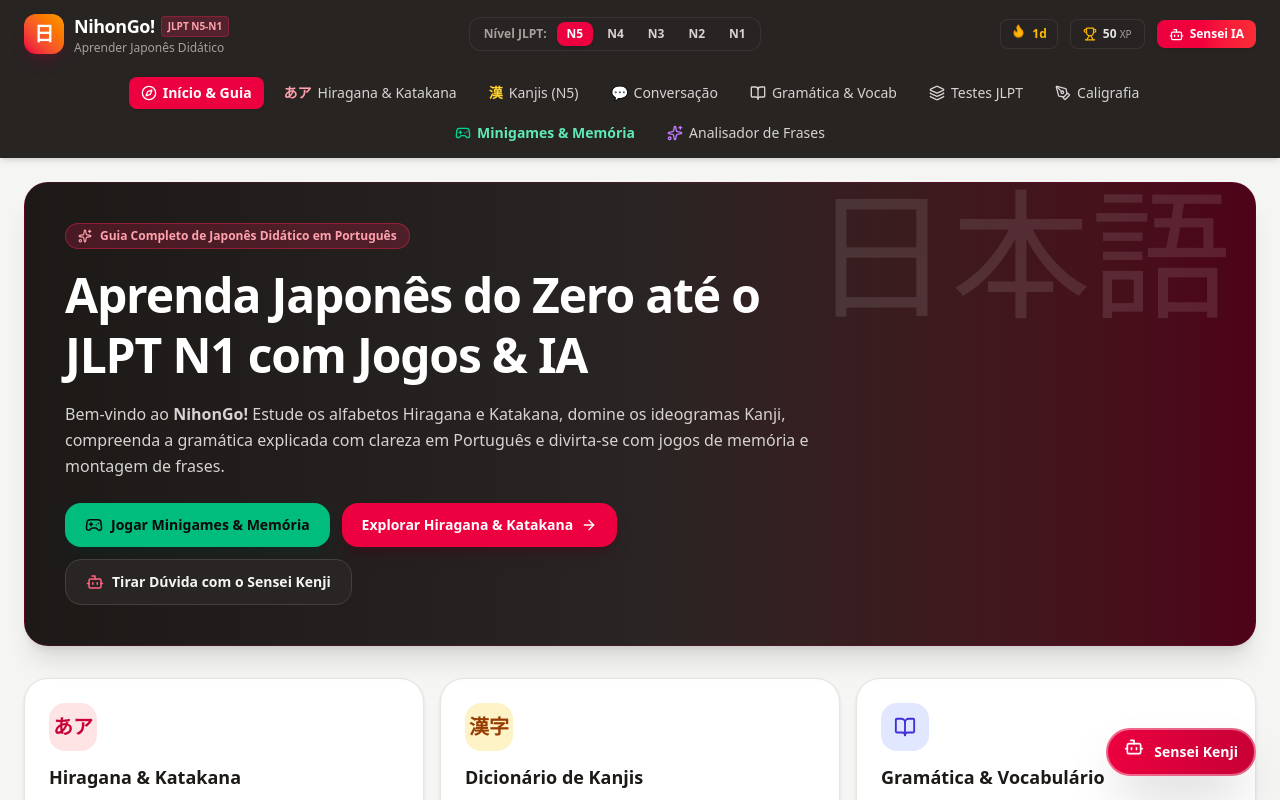
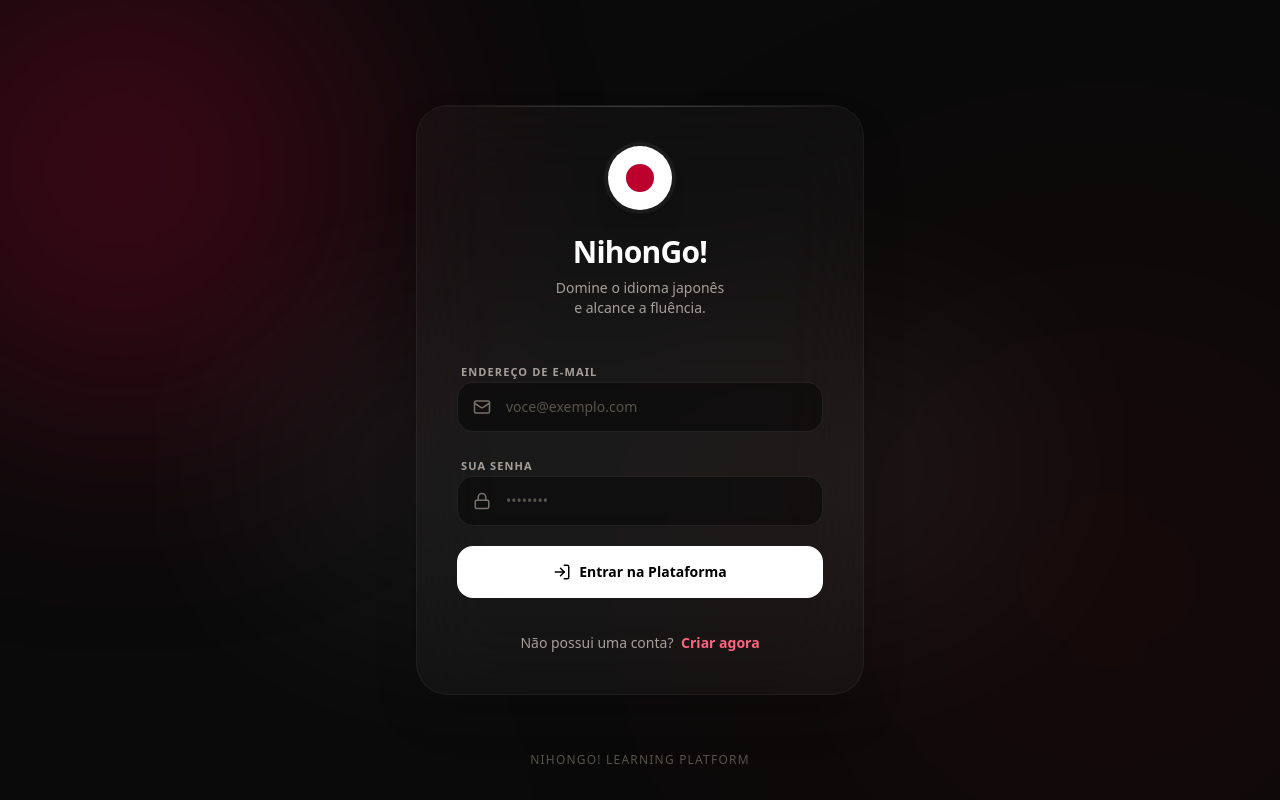
Before and after one commit to nordicr1/NihonGo-App, a React (Vite) app: page / in a window 1280 px wide. Shown: the top 800 px of the page. Built offline with nearby package versions, Linux system fonts and the light colour scheme; no server answers.

Commit message:
feat: implementar sistema de login com Firebase Auth e interface premium

```diff
--- a/package.json
+++ b/package.json
@@ -19,6 +19,7 @@
     "canvas-confetti": "^1.9.4",
     "dotenv": "^17.2.3",
     "express": "^4.21.2",
+    "firebase": "^12.18.0",
     "lucide-react": "^0.546.0",
     "motion": "^12.23.24",
     "react": "^19.0.1",
@@ -26,13 +27,13 @@
     "vite": "^6.2.3"
   },
   "devDependencies": {
+    "@types/express": "^4.17.21",
     "@types/node": "^22.14.0",
     "autoprefixer": "^10.4.21",
     "esbuild": "^0.25.0",
     "tailwindcss": "^4.1.14",
     "tsx": "^4.21.0",
     "typescript": "~5.8.2",
-    "vite": "^6.2.3",
-    "@types/express": "^4.17.21"
+    "vite": "^6.2.3"
   }
 }
--- a/src/App.tsx
+++ b/src/App.tsx
@@ -1,4 +1,9 @@
 import React, { useState, useEffect } from 'react';
+import { auth } from './config/firebase';
+import { onAuthStateChanged } from 'firebase/auth';
+import { LoginScreen } from './components/LoginScreen';
+import { Loader2 } from 'lucide-react';
+
 import { JLPTLevel, UserStats } from './types';
 import { loadUserStats, saveUserStats, calculateLevel } from './utils/storage';
 import { Header } from './components/Header';
@@ -16,6 +21,29 @@ import { ConversationHub } from './components/ConversationHub';
 import { Sparkles, Bot, Zap } from 'lucide-react';
 
 export default function App() {
+  const [user, setUser] = useState<any>(null);
+  const [loadingAuth, setLoadingAuth] = useState(true);
+
+  useEffect(() => {
+    const unsubscribe = onAuthStateChanged(auth, (currentUser) => {
+      setUser(currentUser);
+      setLoadingAuth(false);
+    });
+    return () => unsubscribe();
+  }, []);
+
+  if (loadingAuth) {
+    return (
+      <div className="min-h-screen bg-stone-900 flex items-center justify-center">
+        <Loader2 size={48} className="text-rose-500 animate-spin" />
+      </div>
+    );
+  }
+
+  if (!user) {
+    return <LoginScreen />;
+  }
+
   const [currentTab, setCurrentTab] = useState<
     'hub' | 'kana' | 'kanji' | 'grammar' | 'tests' | 'games' | 'analyzer' | 'sensei' | 'drawing' | 'conversation'
   >('hub');
--- /dev/null
+++ b/src/components/LoginScreen.tsx
@@ -0,0 +1,157 @@
+import React, { useState } from 'react';
+import { auth } from '../config/firebase';
+import { signInWithEmailAndPassword, createUserWithEmailAndPassword } from 'firebase/auth';
+import { Mail, Lock, Loader2, LogIn, UserPlus } from 'lucide-react';
+
+export function LoginScreen() {
+  const [isLogin, setIsLogin] = useState(true);
+  const [email, setEmail] = useState('');
+  const [password, setPassword] = useState('');
+
+  const [error, setError] = useState<string | null>(null);
+  const [loading, setLoading] = useState(false);
+
+  const handleSubmit = async (e: React.FormEvent) => {
+    e.preventDefault();
+    setError(null);
+    setLoading(true);
+
+    try {
+      if (isLogin) {
+        await signInWithEmailAndPassword(auth, email, password);
+      } else {
+        await createUserWithEmailAndPassword(auth, email, password);
+      }
+    } catch (err: any) {
+      console.error(err);
+      if (err.code === 'auth/invalid-credential' || err.code === 'auth/user-not-found' || err.code === 'auth/wrong-password') {
+        setError('Email ou senha incorretos.');
+      } else if (err.code === 'auth/email-already-in-use') {
+        setError('Este email já está em uso.');
+      } else if (err.code === 'auth/weak-password') {
+        setError('A senha deve ter pelo menos 6 caracteres.');
+      } else if (err.code === 'auth/invalid-email') {
+        setError('Formato de email inválido.');
+      } else {
+        setError('Ocorreu um erro ao conectar. Tente novamente.');
+      }
+    } finally {
+      setLoading(false);
+    }
+  };
+
+  return (
+    <div className="min-h-screen bg-[#0a0a0a] flex items-center justify-center p-4 relative overflow-hidden font-sans">
+
+      {/* Modern Blurred Background Elements */}
+      <div className="absolute top-[-10%] left-[-10%] w-[500px] h-[500px] bg-rose-600/20 rounded-full blur-[120px] pointer-events-none" />
+      <div className="absolute bottom-[-10%] right-[-10%] w-[600px] h-[600px] bg-red-800/10 rounded-full blur-[150px] pointer-events-none" />
+      <div className="absolute top-[40%] left-[50%] translate-x-[-50%] w-[800px] h-[300px] bg-white/5 rounded-full blur-[100px] pointer-events-none" />
+
+      {/* Main Card */}
+      <div className="w-full max-w-md bg-white/[0.03] backdrop-blur-2xl border border-white/[0.05] rounded-[2rem] shadow-2xl relative z-10 overflow-hidden">
+
+        {/* Top Highlight line */}
+        <div className="absolute top-0 left-0 right-0 h-[1px] bg-gradient-to-r from-transparent via-white/20 to-transparent" />
+
+        <div className="p-10">
+          {/* Header Section */}
+          <div className="flex flex-col items-center mb-10">
+            {/* Japanese Flag Icon */}
+            <div className="w-16 h-16 bg-white rounded-full flex items-center justify-center mb-6 shadow-xl border border-white/10 ring-4 ring-white/5">
+              <div className="w-7 h-7 bg-[#BC002D] rounded-full" />
+            </div>
+
+            <h1 className="text-3xl font-black text-white tracking-tight mb-2">NihonGo!</h1>
+            <p className="text-stone-400 text-sm font-medium text-center">
+              Domine o idioma japonês<br/>e alcance a fluência.
+            </p>
+          </div>
+
+          {/* Form */}
+          <form onSubmit={handleSubmit} className="space-y-5">
+
+            <div className="space-y-2">
+              <label className="text-[11px] font-bold text-stone-400 uppercase tracking-widest pl-1">Endereço de E-mail</label>
+              <div className="relative group">
+                <div className="absolute inset-y-0 left-0 pl-4 flex items-center pointer-events-none">
+                  <Mail size={18} className="text-stone-500 group-focus-within:text-rose-400 transition-colors" />
+                </div>
+                <input
+                  type="email"
+                  required
+                  value={email}
+                  onChange={(e) => setEmail(e.target.value)}
+                  className="w-full bg-black/40 border border-white/[0.08] text-white rounded-2xl py-3.5 pl-12 pr-4 focus:outline-none focus:ring-1 focus:ring-rose-500/50 focus:border-rose-500/50 transition-all placeholder:text-stone-600 font-medium text-sm"
+                  placeholder="voce@exemplo.com"
+                />
+              </div>
+            </div>
+
+            <div className="space-y-2">
+              <label className="text-[11px] font-bold text-stone-400 uppercase tracking-widest pl-1">Sua Senha</label>
+              <div className="relative group">
+                <div className="absolute inset-y-0 left-0 pl-4 flex items-center pointer-events-none">
+                  <Lock size={18} className="text-stone-500 group-focus-within:text-rose-400 transition-colors" />
+                </div>
+                <input
+                  type="password"
+                  required
+                  value={password}
+                  onChange={(e) => setPassword(e.target.value)}
+                  className="w-full bg-black/40 border border-white/[0.08] text-white rounded-2xl py-3.5 pl-12 pr-4 focus:outline-none focus:ring-1 focus:ring-rose-500/50 focus:border-rose-500/50 transition-all placeholder:text-stone-600 font-medium text-sm"
+                  placeholder="••••••••"
+                />
+              </div>
+            </div>
+
+            {error && (
+              <div className="p-3.5 rounded-xl bg-red-500/10 border border-red-500/20 text-red-400 text-xs font-semibold animate-fadeIn flex items-center justify-center text-center">
+                {error}
+              </div>
+            )}
+
+            <button
+              type="submit"
+              disabled={loading}
+              className="w-full mt-4 bg-white hover:bg-stone-200 text-black font-bold py-4 px-4 rounded-2xl transition-all flex items-center justify-center gap-2 disabled:opacity-70 disabled:cursor-not-allowed active:scale-[0.98] text-sm"
+            >
+              {loading ? (
+                <Loader2 size={18} className="animate-spin text-stone-500" />
+              ) : (
+                <>
+                  {isLogin ? <LogIn size={18} /> : <UserPlus size={18} />}
+                  <span>{isLogin ? 'Entrar na Plataforma' : 'Criar minha Conta'}</span>
+                </>
+              )}
+            </button>
+          </form>
+
+          {/* Toggle Login/Signup */}
+          <div className="mt-8 text-center">
+            <button
+              type="button"
+              onClick={() => {
+                setIsLogin(!isLogin);
+                setError(null);
+              }}
+              className="text-sm text-stone-400 font-medium hover:text-white transition-colors"
+            >
+              {isLogin ? (
+                <>Não possui uma conta? <span className="text-rose-400 font-bold ml-1">Criar agora</span></>
+              ) : (
+                <>Já é aluno? <span className="text-rose-400 font-bold ml-1">Fazer login</span></>
+              )}
+            </button>
+          </div>
+
+        </div>
+      </div>
+
+      {/* Footer Branding */}
+      <div className="absolute bottom-8 text-center text-stone-600 text-xs font-medium tracking-widest uppercase">
+        NihonGo! Learning Platform
+      </div>
+    </div>
+  );
+}
--- a/src/components/UserProgressModal.tsx
+++ b/src/components/UserProgressModal.tsx
@@ -1,5 +1,8 @@
 import React from 'react';
 import { UserStats } from '../types';
+import { auth } from '../config/firebase';
+import { signOut } from 'firebase/auth';
+import { LogOut } from 'lucide-react';
 import { INITIAL_BADGES, getLevelTitle } from '../utils/storage';
 import { Trophy, Flame, Zap, Award, CheckCircle2, Lock, X, RotateCcw } from 'lucide-react';
 
@@ -148,10 +151,26 @@ export const UserProgressModal: React.FC<UserProgressModalProps> = ({
         </div>
 
         {/* Footer */}
-        <div className="p-4 bg-stone-50 border-t border-stone-200 flex items-center justify-between">
+                <div className="p-4 bg-stone-50 border-t border-stone-200 flex items-center justify-between">
+          <div className="flex gap-4">
+            <button
+              type="button"
+              onClick={onResetStats}
+              className="flex items-center gap-1 text-xs text-rose-600 hover:text-rose-800 font-semibold cursor-pointer"
+            >
+              <RotateCcw size={13} />
+              <span>Resetar Progresso</span>
+            </button>
+            <button
+              type="button"
+              onClick={() => signOut(auth)}
+              className="flex items-center gap-1 text-xs text-stone-500 hover:text-stone-800 font-semibold cursor-pointer"
+            >
+              <LogOut size={13} />
+              <span>Sair da Conta</span>
+            </button>
+          </div>
           <button
-            type="button"
-            onClick={onResetStats}
             className="flex items-center gap-1 text-xs text-rose-600 hover:text-rose-800 font-semibold cursor-pointer"
           >
             <RotateCcw size={13} />
--- /dev/null
+++ b/src/config/firebase.ts
@@ -0,0 +1,22 @@
+import { initializeApp } from "firebase/app";
+import { getAuth } from "firebase/auth";
+import { getFirestore } from "firebase/firestore";
+
+const firebaseConfig = {
+  apiKey: "AIzaSyCd3qyinYOndX0f2cvmbvcDaN8uDnPdQA0",
+  authDomain: "nihongo-app-6f395.firebaseapp.com",
+  projectId: "nihongo-app-6f395",
+  storageBucket: "nihongo-app-6f395.firebasestorage.app",
+  messagingSenderId: "411406184896",
+  appId: "1:411406184896:web:91ab6579ccfe265204d825",
+  measurementId: "G-XME8KN8WW1"
+};
+
+// Initialize Firebase
+const app = initializeApp(firebaseConfig);
+
+// Initialize Firebase Authentication and get a reference to the service
+export const auth = getAuth(app);
+
+// Initialize Cloud Firestore and get a reference to the service
+export const db = getFirestore(app);
```
Also changed, not shown: 1 other file (tests, documents, lock files or other folders).
